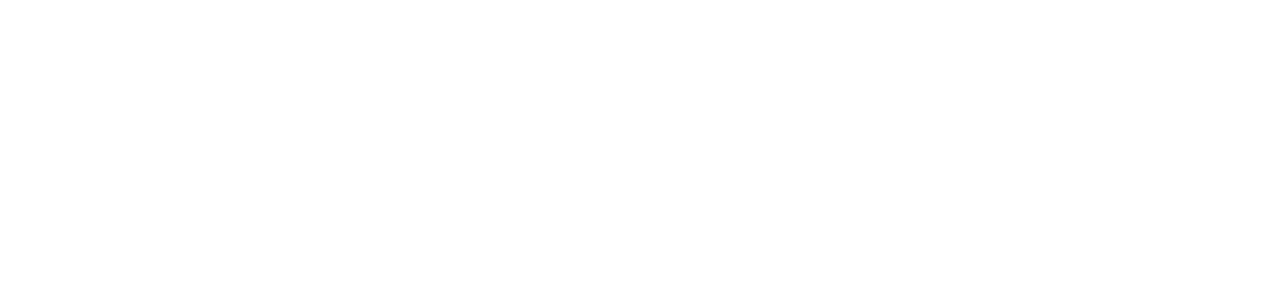
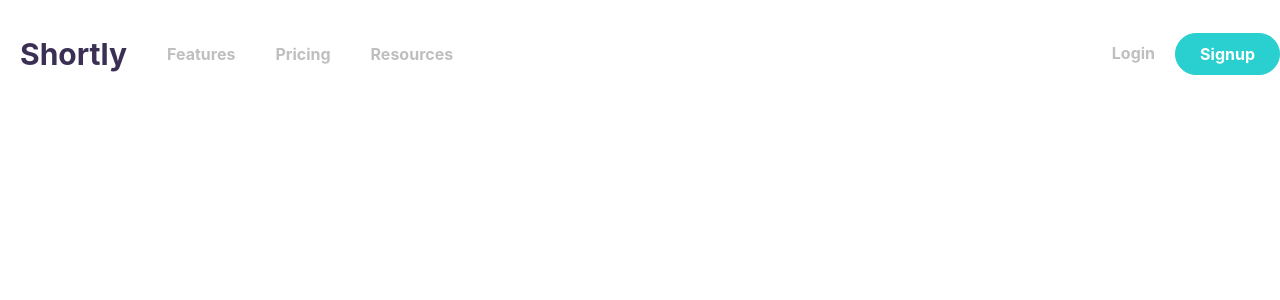
Before and after one commit to snhase/fem-url-shortening-app, a React (Create React App) app: page / in a window 1280 px wide. Shown: the top 300 px of the page. Built offline with nearby package versions, Linux system fonts and the light colour scheme.

Commit message:
add navbar layout and design

```diff
--- a/src/App.js
+++ /dev/null
@@ -1,9 +0,0 @@
-
-function App() {
-  return (
-    <div>
-    </div>
-  );
-}
-
-export default App;
--- /dev/null
+++ b/src/App.tsx
@@ -0,0 +1,22 @@
+import React from 'react';
+
+function App() {
+  return (
+    <div className="max-w-[1440px] mx-auto">
+        <header className="py-4 flex justify-center content-between items-center">
+        <div className="py-5 flex w-full items-center">
+          <div className="px-5 text-3xl font-bold text-primaryDarkViolet">Shortly</div>
+          <div className="px-5 text-neutralGray font-bold hover:text-primaryDarkViolet hover:cursor-pointer">Features</div>
+          <div className="px-5 text-neutralGray font-bold hover:text-primaryDarkViolet hover:cursor-pointer">Pricing</div>
+          <div className="px-5 text-neutralGray font-bold hover:text-primaryDarkViolet hover:cursor-pointer">Resources</div>
+          </div>
+        <div className="flex justify-end w-full">
+          <div className="px-5 py-2 text-neutralGray font-bold hover:text-primaryDarkViolet hover:cursor-pointer">Login</div>
+          <button className="px-6 py-2 bg-primaryCyan border border-primaryCyan rounded-full font-bold text-white hover:opacity-75">Signup</button>
+        </div>
+        </header>
+    </div>
+  );
+}
+
+export default App;
--- a/tailwind.config.js
+++ b/tailwind.config.js
@@ -4,7 +4,17 @@
     "./src/**/*.{js,jsx,ts,tsx}",
   ],
   theme: {
-    extend: {},
+    extend: {
+      colors: {
+        primaryCyan: "hsl(180, 66%, 49%)",
+        primaryDarkViolet: "hsl(257, 27%, 26%)",
+        secondaryRed: "hsl(0% , 87%, 67%)",
+        neutralGray: "hsl(0 0 75%)",
+        neutralGrayishViolet: "hsl(257, 7%, 63%)",
+        neutralVeryDarkBlue: "hsl(255, 11%, 22%)",
+        neutralVeryDarkViolet: "hsl(260, 8%, 14%)",
+      }
+    },
   },
   plugins: [],
 }
```
